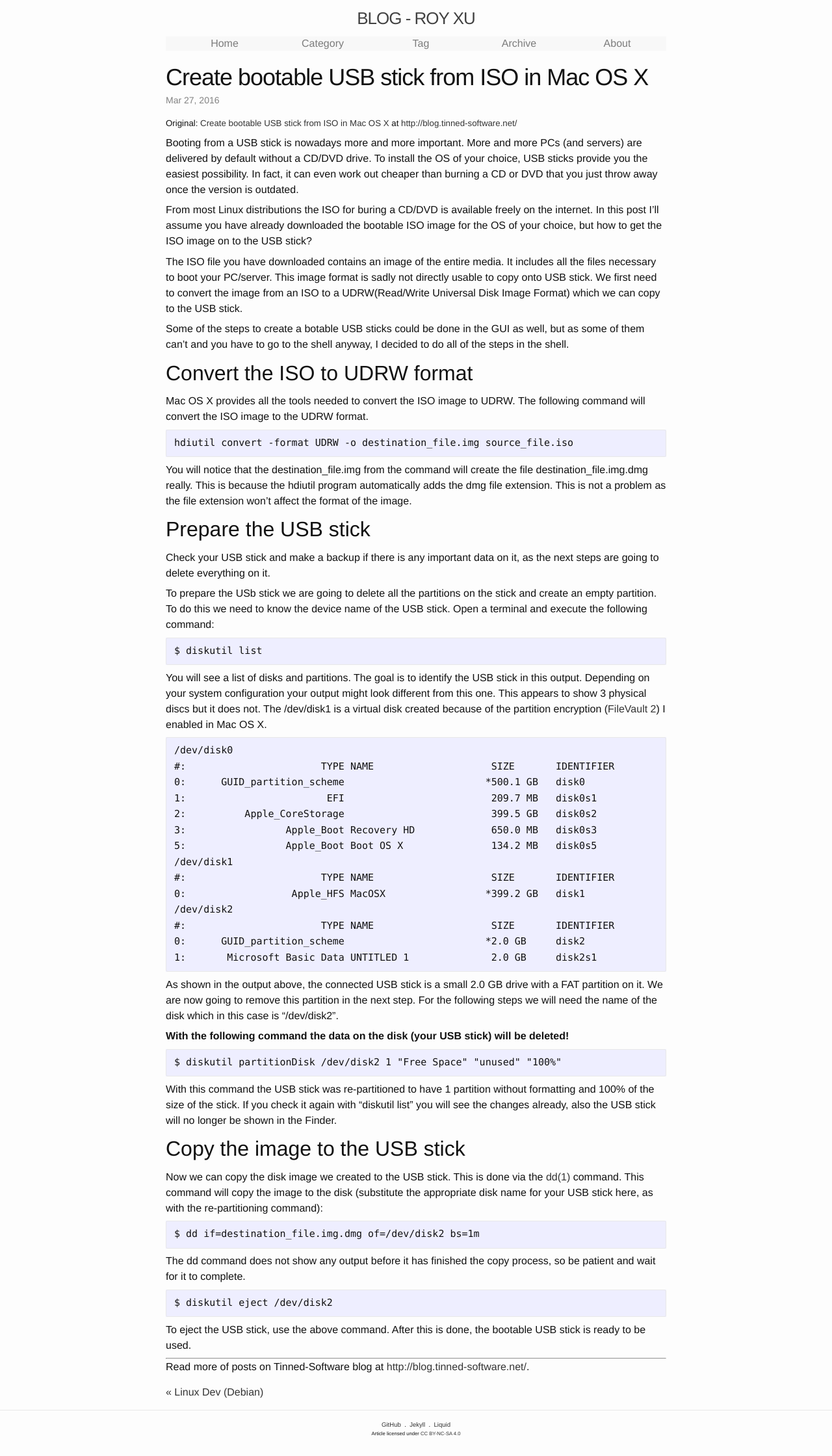
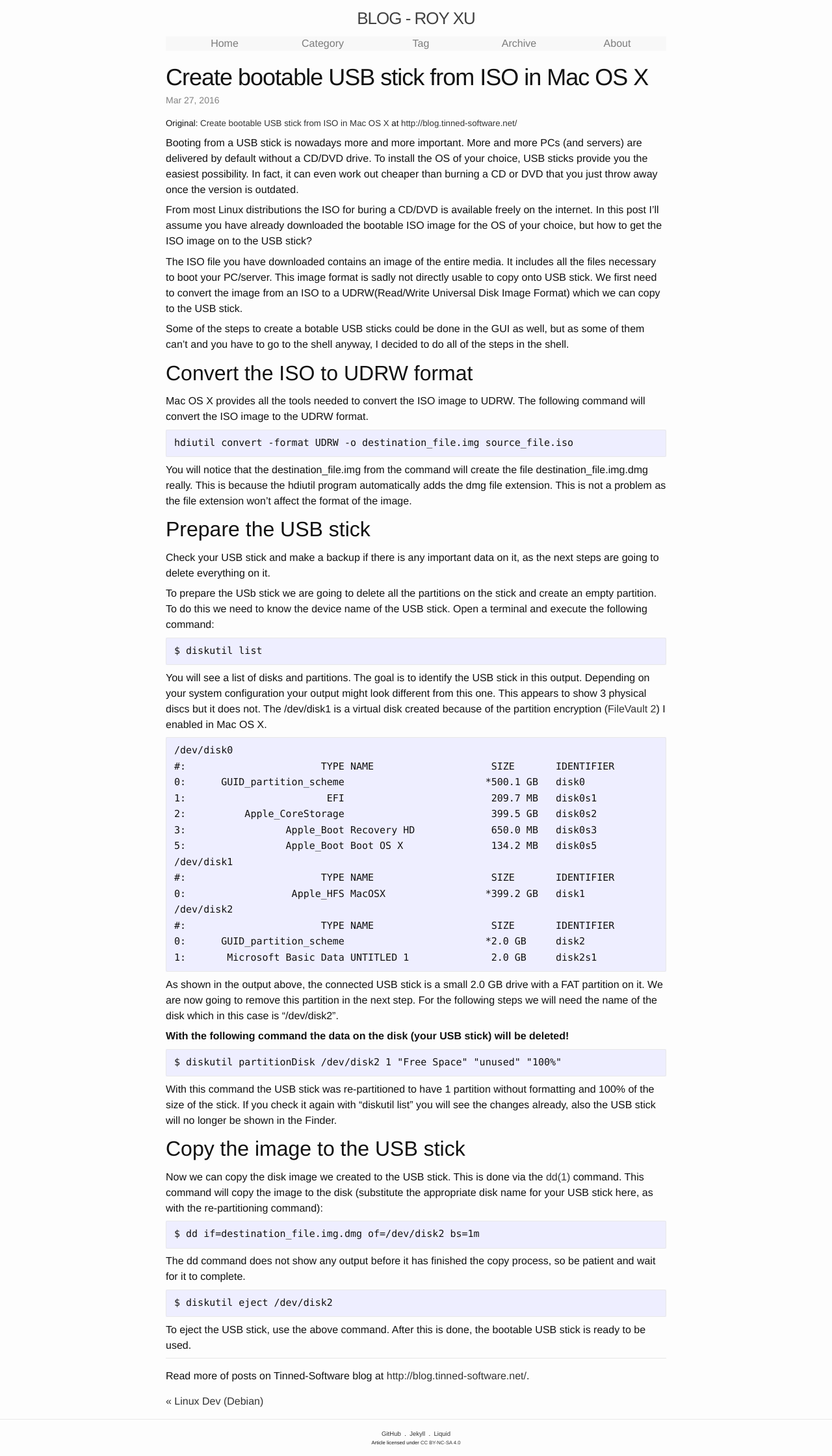
Before and after one commit to ousiax/ousiax.github.io, a Jekyll site: the page built from _posts/2016-03-27-Create-bootable-USB-stick-from-ISO-in-Mac-OS-X.md, in a window 1280 px wide. Shown: the whole page at 65% size. Built offline with Jekyll 4.4.1, drawn with Linux system fonts in a browser that asks for light colours; comment, search, counter and statistics services are not loaded.

Commit message:
Modify CSS style of .post-content hr

```diff
--- a/_sass/_layout.scss
+++ b/_sass/_layout.scss
@@ -268,6 +268,14 @@
         }
     }
 
+    hr {
+        margin-bottom: $spacing-unit;
+        border: 0;
+        clear: both;
+        height: 1px;
+        background-color: #e7e7e7;
+    }
+
     code {
         font-family: Monaco, Consolas, "Courier New", Monospace, $base-font-family;
     }
```
